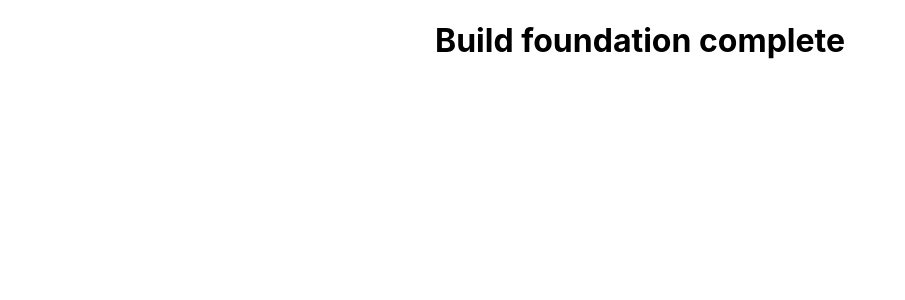
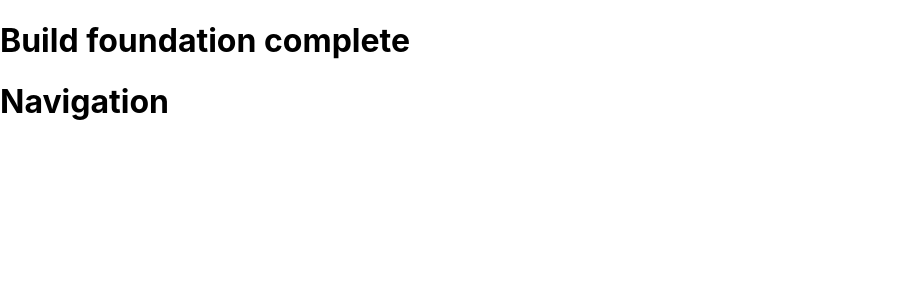
Before and after one commit to gabrielacarr/NetflixandChill, a React (Create React App) app in the folder netflix/: page / in a window 1280 px wide. Shown: the top 300 px of the page, without its empty margins (0-905 px from the left). Built offline with nearby package versions, Linux system fonts and the light colour scheme.

Commit message:
📝 Add: HomeScreen + Nav component

```diff
--- a/netflix/src/App.js
+++ b/netflix/src/App.js
@@ -1,10 +1,12 @@
 import React from "react";
 import "./App.css";
+import HomeScreen from "./HomeScreen";
 
 function App() {
   return (
-    <div className="App">
+    <div className="app">
       <h1>Build foundation complete</h1>
+      <HomeScreen />
     </div>
   );
 }
--- /dev/null
+++ b/netflix/src/HomeScreen.js
@@ -0,0 +1,15 @@
+import React from "react";
+import "./HomeScreen.css";
+import Nav from "./Nav";
+
+function HomeScreen() {
+  return (
+    <div className="homeScreen">
+      <Nav />
+      {/* Banner */}
+      {/* Row */}
+    </div>
+  );
+}
+
+export default HomeScreen;
--- /dev/null
+++ b/netflix/src/Nav.js
@@ -0,0 +1,12 @@
+import React from "react";
+import "./Nav.css";
+
+function Nav() {
+  return (
+    <div className="nav">
+      <h1>Navigation</h1>
+    </div>
+  );
+}
+
+export default Nav;
--- a/netflix/src/app/store.js
+++ b/netflix/src/app/store.js
@@ -1,5 +1,5 @@
-import { configureStore } from '@reduxjs/toolkit';
-import counterReducer from '../features/counter/counterSlice';
+import { configureStore } from "@reduxjs/toolkit";
+import counterReducer from "../features/counterSlice";
 
 export const store = configureStore({
   reducer: {
```
Also changed, not shown: netflix/src/features/counterSlice.js (renamed from netflix/src/features/counter/counterSlice.js, +7 -7 lines), netflix/src/HomeScreen.css (added), netflix/src/Nav.css (added).
